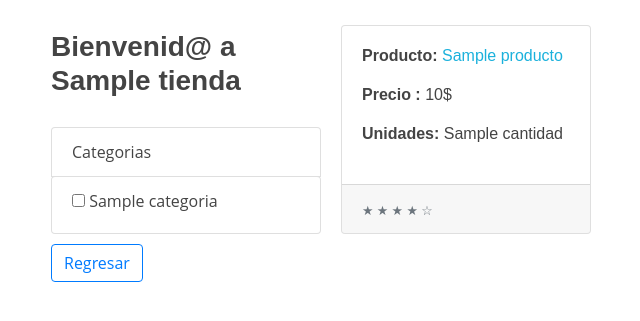
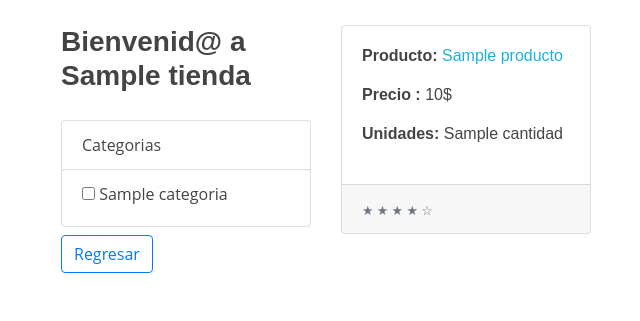
Before and after one commit to alejandroklever/ecommerce-django-template, a Django app: template apps/tienda/templates/tienda_visitar.html in a window 1280 px wide. Shown: the part 84-405 px from the top of the page, without its empty margins (34-674 px from the left). Run offline with Django 3.2, Linux system fonts and the light colour scheme; the template is opened without the code that fills it: most values are stand-ins (such as "Sample title", 1, 10 or a date in 2020); some libraries are stand-ins or nearby versions.

Commit message:
Ordering html

```diff
--- a/apps/tienda/templates/tienda_visitar.html
+++ b/apps/tienda/templates/tienda_visitar.html
@@ -7,10 +7,10 @@
     <div class="row">
         <div class="col-lg-3">
             <div class="row">
-                <div class="col-lg-12 animated fadeInDown" style="padding: 5px; animation-delay: 0.25s">
-                    <h3><strong>Bienvenid@ a <b>{{ tienda.nombre }}</b></strong></h3>
+                <div class="col-lg-12 mb-2 animated fadeInDown faster">
+                    <h3 class="need-pd header-font-lp"><strong>Bienvenid@ a <b>{{ tienda.nombre }}</b></strong></h3>
                 </div>
-                <div class="col-lg-12 animated fadeInDown" style="padding: 5px; animation-delay: 0.5s">
+                <div class="col-lg-12 mb-2 animated fadeInDown fast">
                     <a class="list-group-item">Categorias</a>
                     <div class="list-group">
                         {% for categoria in categorias %}
@@ -18,7 +18,7 @@
                         {% endfor %}
                     </div>
                 </div>
-                <div class="col-lg-12 animated fadeInDown" style="padding: 5px; animation-delay: 0.75s">
+                <div class="col-lg-12 mb-2 animated fadeInDown fast">
                     <a class="btn btn-outline-primary" href="{% url 'tienda:listar-tiendas' %}">Regresar</a>
                 </div>
             </div>
@@ -26,7 +26,7 @@
         <div class="col-lg-9">
             <div class="row">
                 {% for stock in stock_list %}
-                <div class="col-lg-4 mb-3 animated fadeInLeft" style="animation-delay: 1s">
+                <div class="col-lg-4 mb-3 animated fadeInLeft slow">
                     <div class="card">
                         <div class="card-body">
                             <h6><strong>Producto: </strong>
--- a/static/css/style.css
+++ b/static/css/style.css
@@ -163,7 +163,6 @@ h6 {
   left: 0;
   top: 0;
   right: 0;
-  transition: all 0.5s;
   z-index: 997;
 }
 
```
Also changed, not shown: apps/tienda/templates/tienda_usuario_mostrar.html (+6 -6 lines), requirements.txt (added, +33 -0 lines), README.md.
